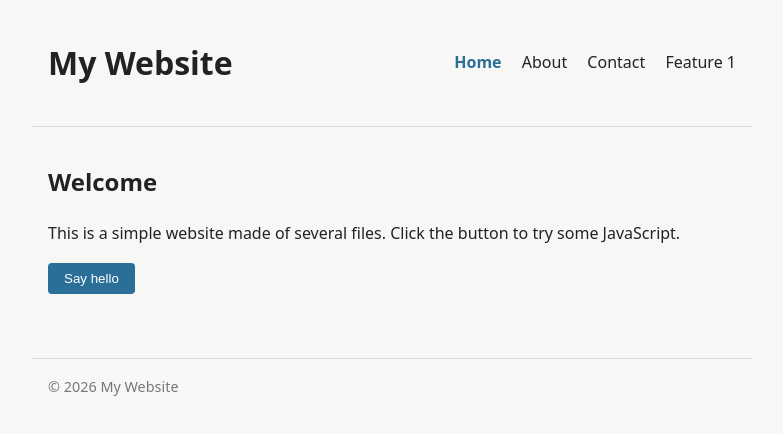
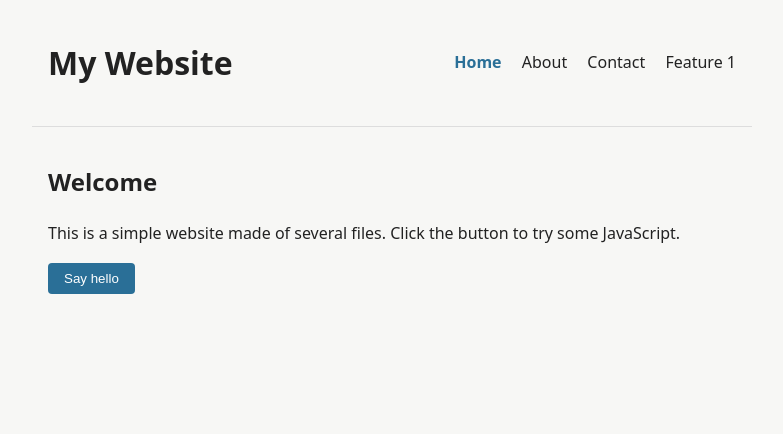
Before and after one commit to mattx2x/website-101, a plain HTML site: page index.html in a window 1280 px wide. Shown: the whole page, without its empty margins (248-1031 px from the left). Drawn offline with Linux system fonts and the light colour scheme.

Commit message:
removing footer in index.html

```diff
--- a/index.html
+++ b/index.html
@@ -24,7 +24,6 @@
     <p id="message"></p>
   </main>
 
-  <footer>&copy; 2026 My Website</footer>
   <script src="js/main.js"></script>
 </body>
 </html>
```
